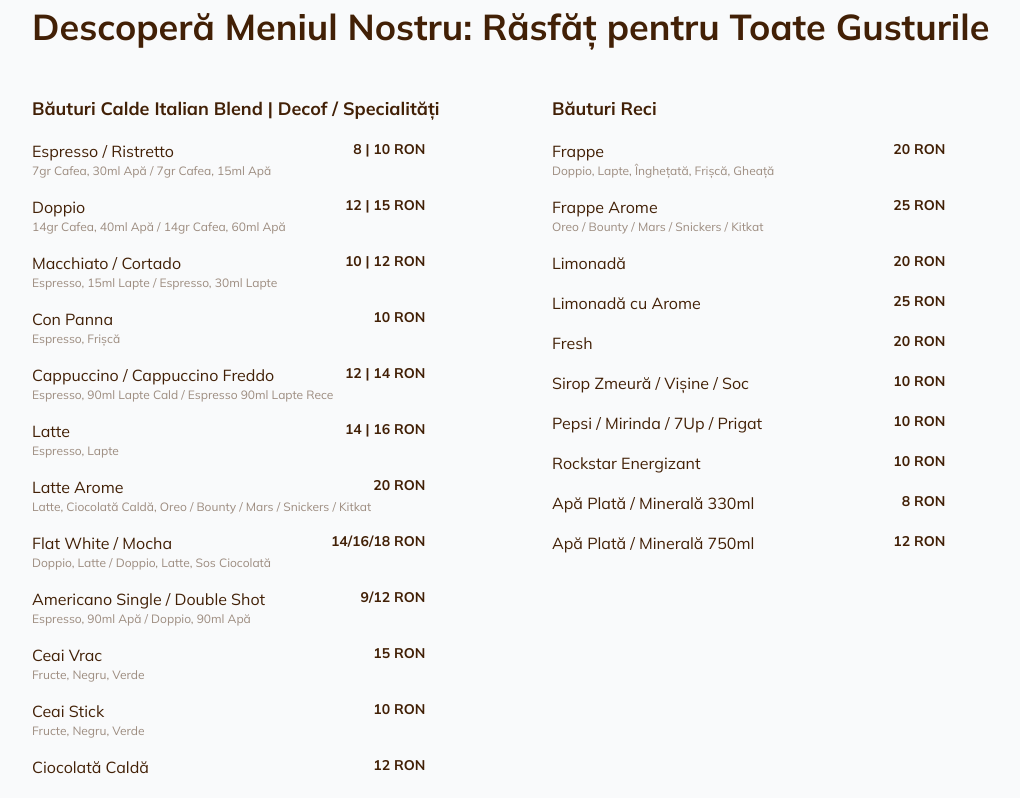
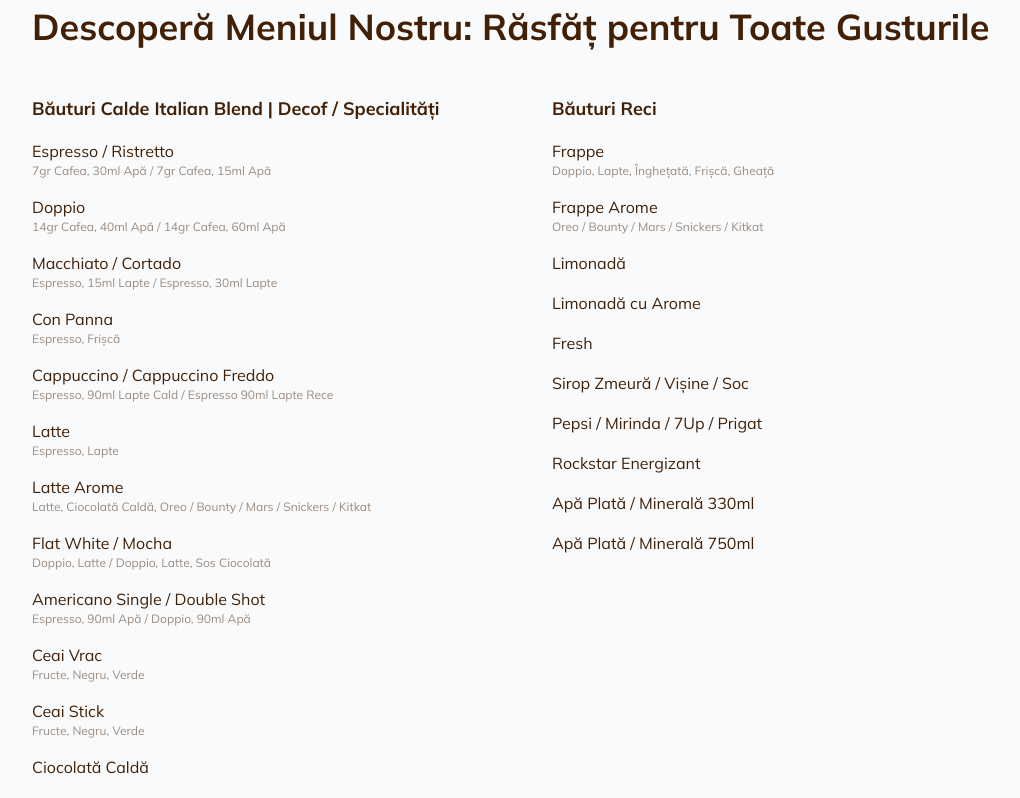
Before and after one commit to antonio-grosu/wanda-coffee, a Next.js app: page /produse in a window 1280 px wide. Shown: the part 1580-2378 px from the top of the page, without its empty margins (112-1132 px from the left). Built offline with nearby package versions, Linux system fonts and the light colour scheme.

Commit message:
rm prices

```diff
--- a/app/components/produse_page/Produse_Third_Section.js
+++ b/app/components/produse_page/Produse_Third_Section.js
@@ -276,7 +276,7 @@ const Produs = (props) => {
     <div className="mt-4">
       <p className="text-yellow-950 flex md:w-10/12 justify-between">
         <span> {nume}</span>
-        <span className="font-bold text-sm text-end">{pret} RON</span>
+        {/* <span className="font-bold text-sm text-end">{pret} RON</span> */}
       </p>
       <p className="text-xs text-yellow-950/50">{descriere}</p>
     </div>
```
